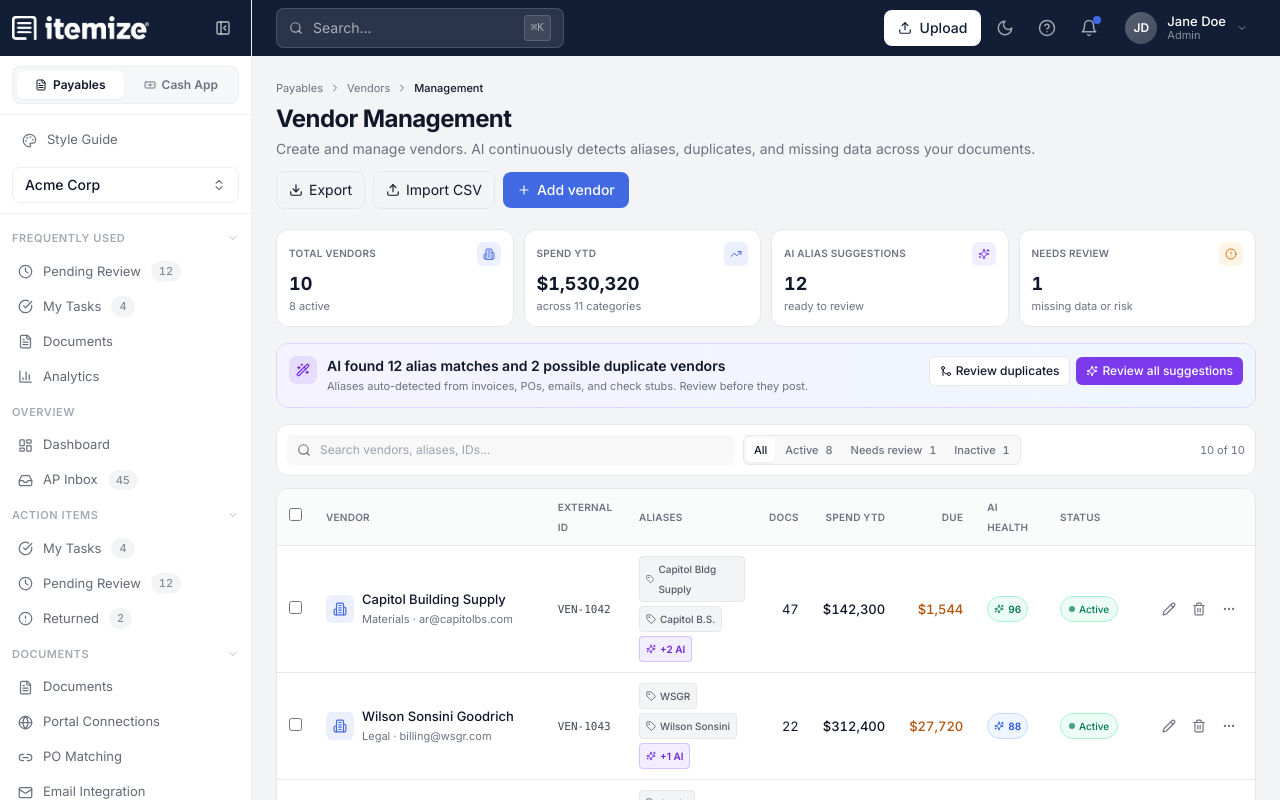
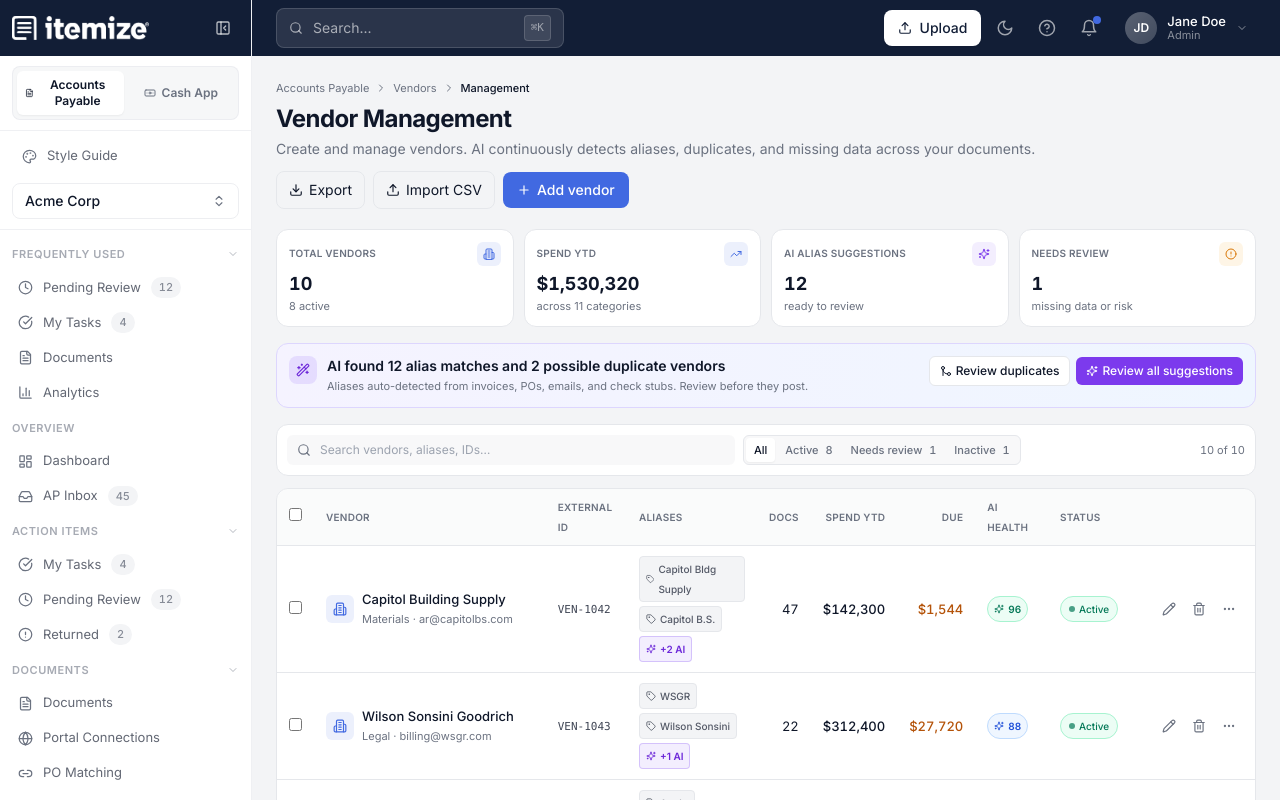
Before and after one commit to ishaanndas/itemizev3dev, a React (Vite) app: page /vendors in a window 1280 px wide. Built offline with nearby package versions, Linux system fonts and the light colour scheme; the HTML template or start-up script is replaced by a standard one.

Commit message:
Changes
Co-authored-by: ishaanndas <44090243+ishaanndas@users.noreply.github.com>

```diff
--- a/src/components/AppSidebar.tsx
+++ b/src/components/AppSidebar.tsx
@@ -235,7 +235,7 @@ function ProductSwitcher({ collapsed }: { collapsed: boolean }) {
           }`}
         >
           <FileText className="h-3 w-3" />
-          Payables
+          Accounts Payable
         </button>
         <button
           onClick={() => handleSwitch("cash")}
--- a/src/components/VendorsContent.tsx
+++ b/src/components/VendorsContent.tsx
@@ -280,7 +280,7 @@ export default function VendorsContent() {
           <div className="flex flex-wrap items-start justify-between gap-3 mb-5">
             <div className="min-w-0">
               <div className="flex items-center gap-1.5 text-[11px] text-muted-foreground mb-1.5">
-                <span>Payables</span>
+                <span>Accounts Payable</span>
                 <ChevronRight className="h-3 w-3" />
                 <span>Vendors</span>
                 <ChevronRight className="h-3 w-3" />
```
